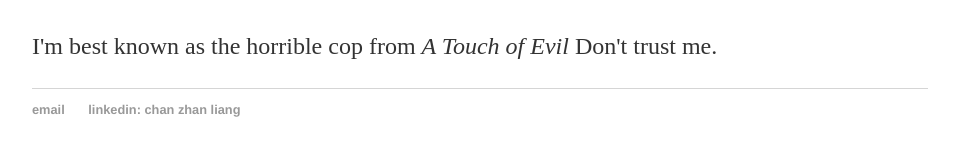
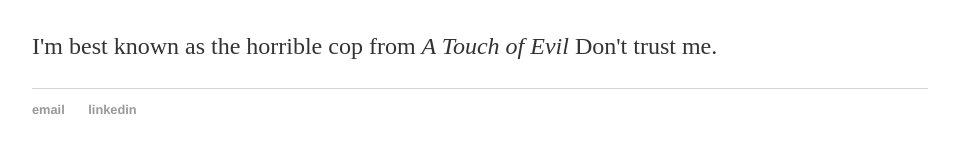
Before and after one commit to cchanzl/Lock-Screen, a Jekyll site: the page built from index.html, in a window 1280 px wide. Shown: the part 167-323 px from the top of the page, without its empty margins (160-1119 px from the left). Built offline with Jekyll 4.4.1, drawn with Linux system fonts in a browser that asks for light colours.

Commit message:
Update default.html

```diff
--- a/_layouts/default.html
+++ b/_layouts/default.html
@@ -21,7 +21,7 @@
 			<footer>
 	    		<ul>
 	        		<li><a href="mailto:chanzhanliang@gmail.com">email</a></li>
-	        		<li><a href="https://www.linkedin.com/in/chanzhanliang">linkedin: chan zhan liang</a></li>
+	        		<li><a href="https://www.linkedin.com/in/chanzhanliang">linkedin</a></li>
 				</ul>
 			</footer>
 		</body>
```
